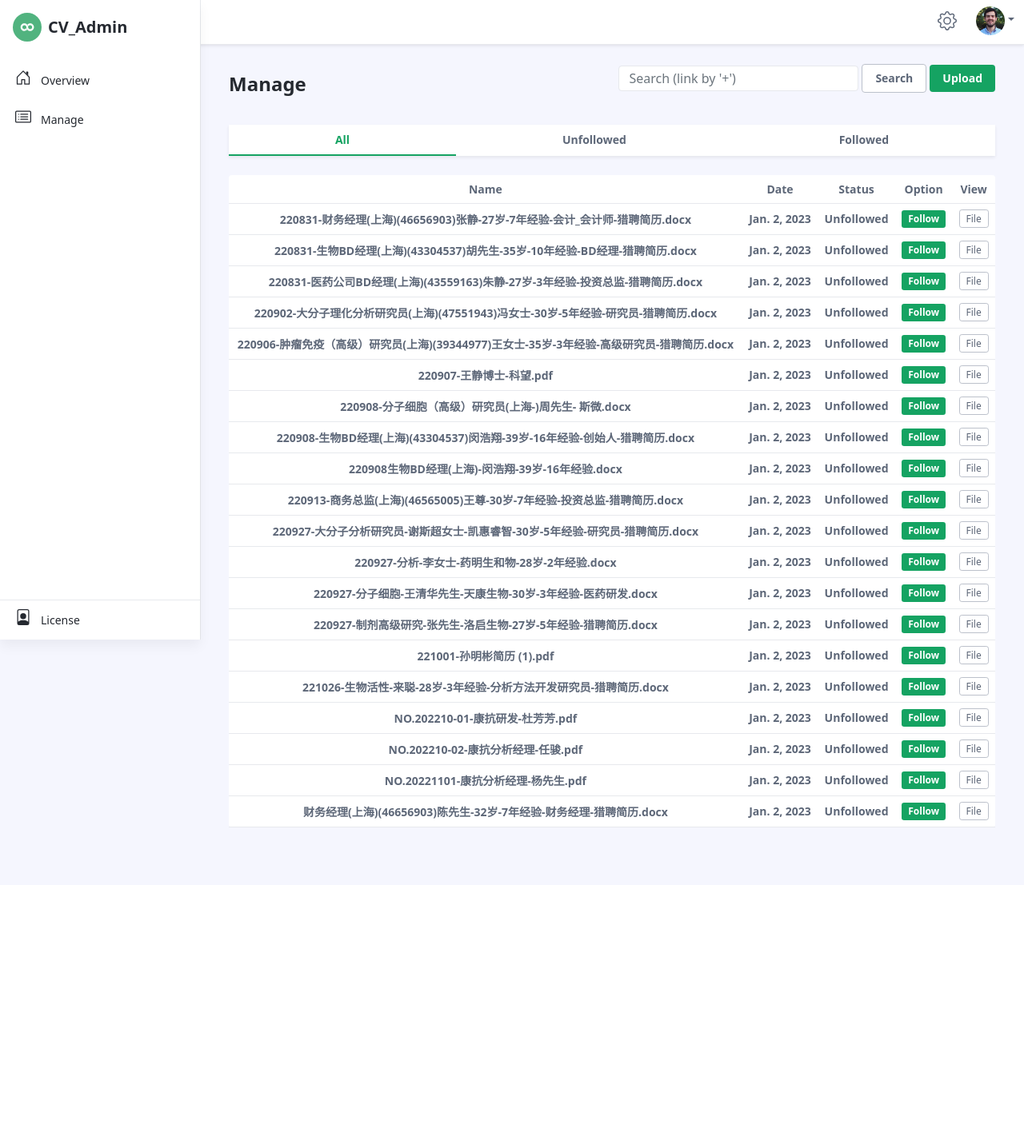
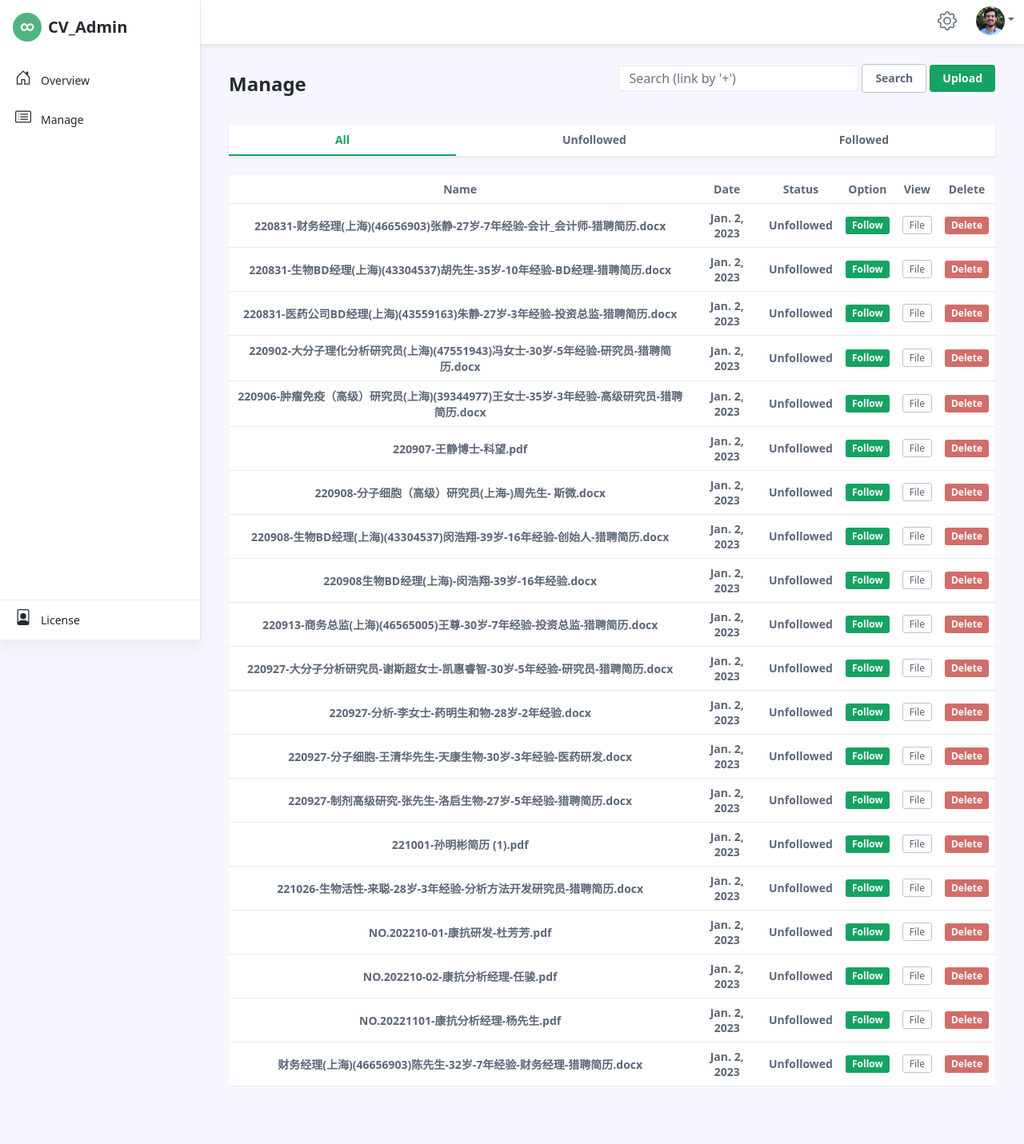
Before and after one commit to WYJ-Jason/cv_admin, a Django app: template cv_app/templates/manage.html in a window 1280 px wide. Shown: the whole page at 80% size. Before the commit the page ends 1035 px from the top, so only its background shows below. Run offline with Django 4.2, Linux system fonts and the light colour scheme; the template is opened without the code that fills it: values that come from a table or form of the project are taken from there, others are empty; data comes from the database, SQL or seed files in the repository; both versions use the stored data as it was after the commit; parts of the project's set-up code (start-up, migrations or seed data) failed here and were passed over; some libraries are stand-ins or nearby versions.

Commit message:
PyPdf2修改;delete组件添加

```diff
--- a/cv_admin/urls.py
+++ b/cv_admin/urls.py
@@ -28,6 +28,7 @@ urlpatterns = [
     path('upload/', views.upload),
     path('manage/', views.manage),
     path('manage/follow/', views.manage_follow),
+    path('manage/cancel/', views.manage_cancel),
     path('manage/delete/', views.manage_delete),
     path('logout/', views.logout),
     path('error/', views.error),
--- a/cv_app/templates/manage.html
+++ b/cv_app/templates/manage.html
@@ -62,6 +62,7 @@
                                         <th class="cell">Status</th>
                                         <th class="cell">Option</th>
                                         <th class="cell">View</th>
+                                        <th class="cell">Delete</th>
                                     </tr>
                                     </thead>
                                     <tbody>
@@ -72,7 +73,7 @@
                                         {% if obj.if_follow == 1 %}
                                         <th class="cell">Followed</th>
                                         <td class="cell"><a class="btn btn-danger btn-sm text-white"
-                                                            href="delete/?nid={{ obj.id }}">Cancel</a></td>
+                                                            href="cancel/?nid={{ obj.id }}">Cancel</a></td>
                                         {% elif obj.if_follow == 0 %}
                                         <th class="cell">Unfollowed</th>
                                         <td class="cell"><a class="btn btn-primary btn-sm text-white"
@@ -80,7 +81,8 @@
                                         {% endif %}
                                         <td class="cell"><a class="btn-sm app-btn-secondary"
                                                             href="../static/uploaded_cv/{{ obj.name }}">File</a></td>
-
+                                        <td class="cell"><a class="btn btn-danger btn-sm text-white"
+                                                            href="delete/?nid={{ obj.id }}">Delete</a></td>
                                     </tr>
                                     {% endfor %}
                                     </tbody>
@@ -102,6 +104,7 @@
                                         <th class="cell">Status</th>
                                         <th class="cell">Option</th>
                                         <th class="cell">View</th>
+                                        <th class="cell">Delete</th>
                                     </tr>
                                     </thead>
                                     <tbody>
@@ -113,7 +116,11 @@
                                         <td class="cell"><a class="btn btn-primary btn-sm text-white"
                                                             href="follow/?nid={{ obj.id }}">Follow</a></td>
                                         <td class="cell"><a class="btn-sm app-btn-secondary"
-                                                            href="../static/uploaded_cv/{{ obj.name }}.pdf">File</a></td>
+                                                            href="../static/uploaded_cv/{{ obj.name }}.pdf">File</a>
+                                        </td>
+                                        <td class="cell"><a class="btn btn-danger btn-sm text-white"
+                                                            href="delete/?nid={{ obj.id }}">Delete</a></td>
+
 
                                     </tr>
                                     {% endfor %}
@@ -136,6 +143,7 @@
                                         <th class="cell">Status</th>
                                         <th class="cell">Option</th>
                                         <th class="cell">View</th>
+                                        <th class="cell">Delete</th>
                                     </tr>
                                     </thead>
                                     <tbody>
@@ -145,10 +153,12 @@
                                         <th class="cell">{{ obj.date }}</th>
                                         <th class="cell">Followed</th>
                                         <td class="cell"><a class="btn btn-danger btn-sm text-white"
-                                                            href="delete/?nid={{ obj.id }}">Cancel</a></td>
+                                                            href="cancel/?nid={{ obj.id }}">Cancel</a></td>
                                         <td class="cell"><a class="btn-sm app-btn-secondary"
-                                                            href="../static/uploaded_cv/{{ obj.name }}.pdf">File</a></td>
-
+                                                            href="../static/uploaded_cv/{{ obj.name }}.pdf">File</a>
+                                        </td>
+                                        <td class="cell"><a class="btn btn-danger btn-sm text-white"
+                                                            href="delete/?nid={{ obj.id }}">Delete</a></td>
                                     </tr>
                                     {% endfor %}
                                     </tbody>
```
Also changed, not shown: cv_app/views.py (+13 -4 lines), db.sqlite3, 1 other file.
